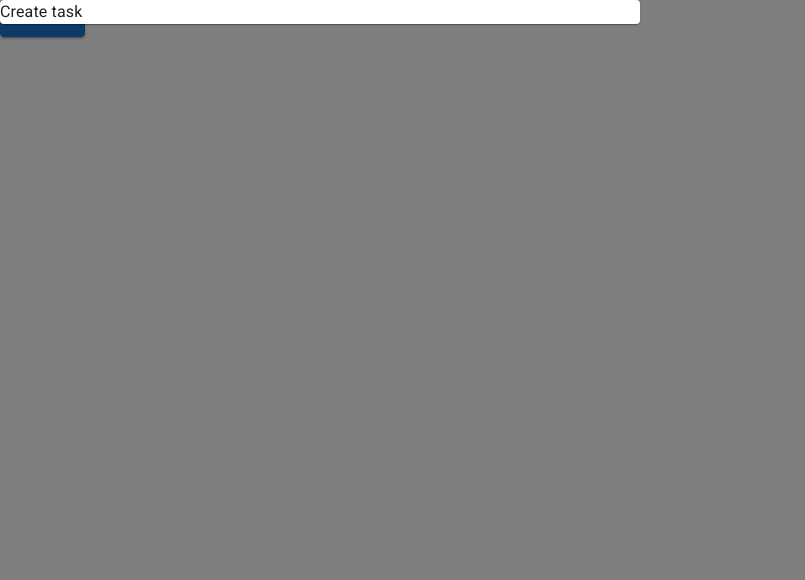
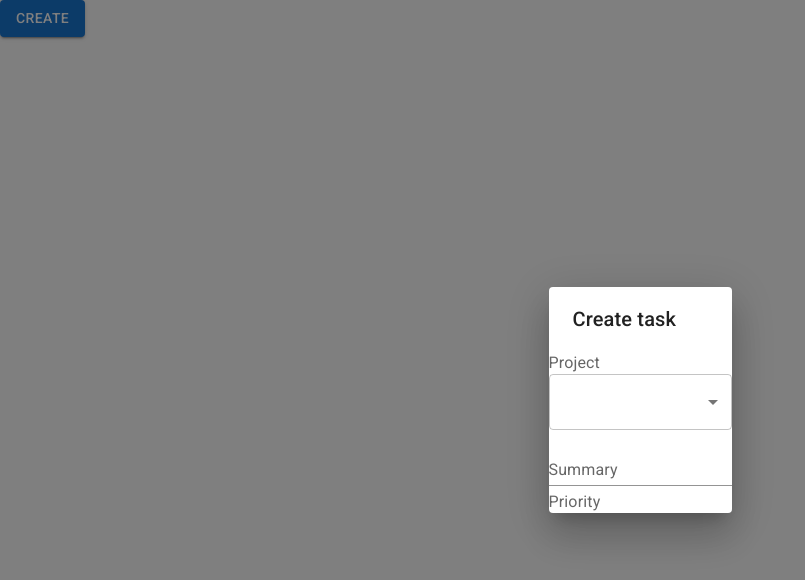
Before and after one commit to yukikitayama/react, a React (Create React App) app in the folder ts-mui-project-component/: page / in a window 1280 px wide. Both pictures are taken after a click on the button "CREATE". Shown: the top 580 px of the page, without its empty margins (0-805 px from the left). Built offline with nearby package versions, Linux system fonts and the light colour scheme.

Commit message:
making create task dialog

```diff
--- a/ts-mui-project-component/src/App.tsx
+++ b/ts-mui-project-component/src/App.tsx
@@ -1,11 +1,8 @@
 import { Fragment, useState } from "react";
 import Button from "@mui/material/Button";
-import Modal from "@mui/material/Modal";
 // import Box from "@mui/material/Box";
-import Typography from "@mui/material/Typography";
-import Card from '@mui/material/Card';
 
-import NewTask from './components/NewTask';
+import NewTaskDialog from "./components/NewTaskDialog";
 // import Todos from "./components/Todos";
 // import NewTodo from "./components/NewTodo";
 // import TodosContextProvider from "./store/todos-context";
@@ -30,24 +27,17 @@ function App() {
       <Button variant="contained" onClick={handleOpen}>
         Create
       </Button>
-      <Modal
-        open={open}
-        onClose={handleClose}
-        aria-labelledby="modal-modal-title"
-        aria-describedby="modal-modal-description"
-      >
-        {/* <Box sx={style}>
+      <NewTaskDialog open={open} onClose={handleClose} />
+      {/* <Box sx={style}>
           <Typography variant="h6" component="h2">
             Create task
           </Typography>
         </Box> */}
-        {/* <Card>
+      {/* <Card>
           <Typography variant="h6" component="h2">
             Create task
           </Typography>
         </Card> */}
-        <NewTask />
-      </Modal>
     </Fragment>
   );
 }
--- a/ts-mui-project-component/src/components/NewTask.tsx
+++ /dev/null
@@ -1,20 +0,0 @@
-import Grid from "@mui/material/Grid";
-import Card from "@mui/material/Card";
-import Typography from "@mui/material/Typography";
-
-const NewTask = () => {
-  return (
-    <Grid container>
-      <Grid item xs={12} md={6}>
-        <form>
-          <Card>
-            <Typography>Create task</Typography>
-
-          </Card>
-        </form>
-      </Grid>
-    </Grid>
-  );
-};
-
-export default NewTask;
--- /dev/null
+++ b/ts-mui-project-component/src/components/NewTaskDialog.tsx
@@ -0,0 +1,49 @@
+import { useState } from 'react';
+import Dialog from "@mui/material/Dialog";
+import DialogTitle from "@mui/material/DialogTitle";
+import DialogContent from "@mui/material/DialogContent";
+import DialogActions from "@mui/material/DialogActions";
+import InputLabel from '@mui/material/InputLabel';
+import Select, { SelectChangeEvent } from '@mui/material/Select';
+import MenuItem from '@mui/material/MenuItem';
+import TextField from '@mui/material/TextField';
+
+const projects: string[] = [
+  "Web Application",
+  "Investment",
+  "Fitness",
+  "Skill and Knowledge",
+];
+
+const priorities: string[] = [
+  'High',
+  'Medium',
+  'Low'
+];
+
+const NewTask: React.FC<{ open: boolean; onClose: () => void }> = (props) => {
+  const [project, setProject] = useState('');
+
+  const handleProjectChange = (event: SelectChangeEvent) => {
+    setProject(event.target.value as string);
+  };
+
+  return (
+    <Dialog open={props.open} onClose={props.onClose}>
+      <DialogTitle>Create task</DialogTitle>
+
+      <InputLabel>Project</InputLabel>
+      <Select value={project} onChange={handleProjectChange} >
+        {projects.map(project => (
+          <MenuItem key={project} value={project}>{project}</MenuItem>
+        ))}
+      </Select>
+
+      <TextField margin="dense" label="Summary" type="text" fullWidth variant="standard"/>
+
+      <InputLabel>Priority</InputLabel>
+    </Dialog>
+  );
+};
+
+export default NewTask;
```
